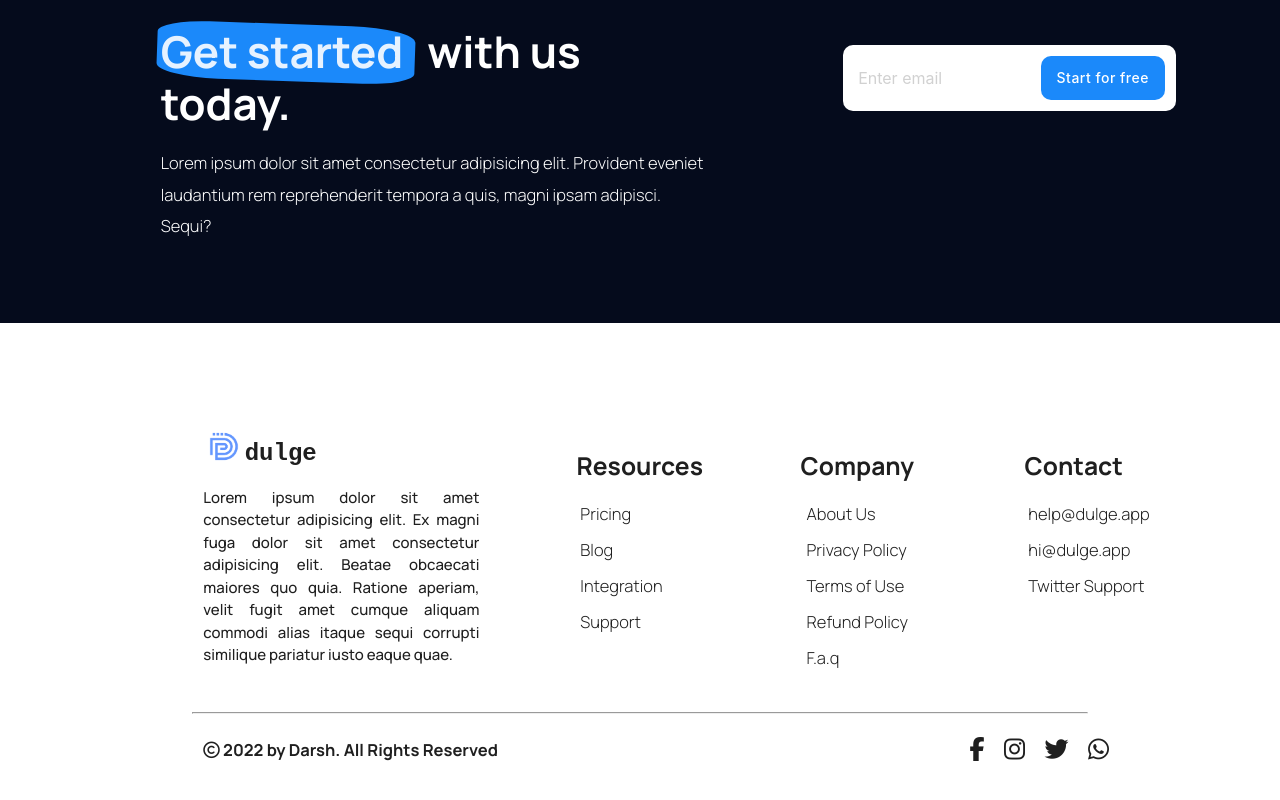
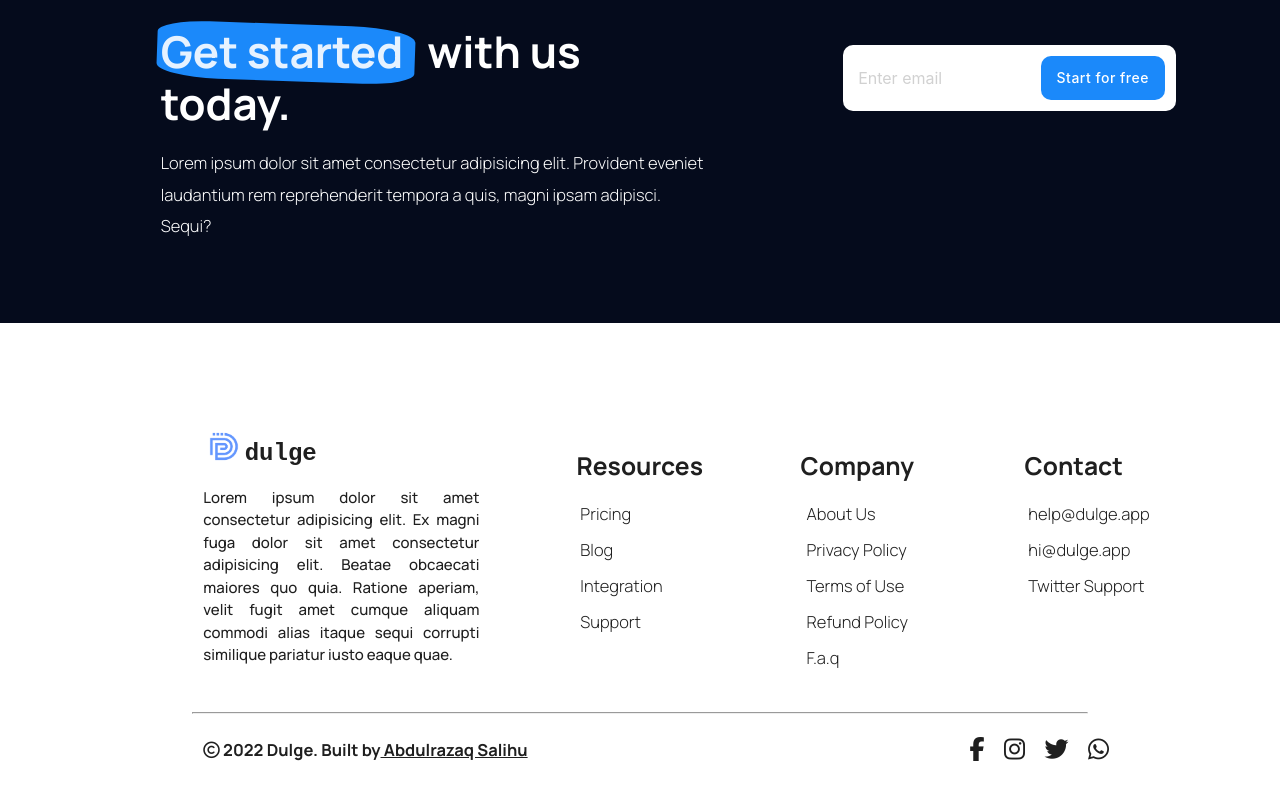
Before and after one commit to abdrzqsalihu/dulge-app, a React (Vite) app: page / in a window 1280 px wide. Shown: the part 6058-6858 px from the top of the page. Built offline with nearby package versions, Linux system fonts and the light colour scheme; no server answers.

Commit message:
changed the content in the copyright section

```diff
--- a/src/Components/Footer.jsx
+++ b/src/Components/Footer.jsx
@@ -80,7 +80,8 @@ function Footer() {
                <hr />
                <div className="row">
                     <div className="col l5 m6 s12">
-                    <p className="text-black" style={{fontWeight:"bold", fontSize:"1.1rem"}}> <i className="fa-regular fa-copyright"></i> {(new Date().getFullYear())} by Darsh. All Rights Reserved</p>
+                    <p className="text-black" style={{fontWeight:"bold", fontSize:"1.1rem"}}> <i className="fa-regular fa-copyright"></i> {(new Date().getFullYear())} Dulge. Built by
+                    <a href="https://abdrzqsalihu.vercel.app/" target="_blank" className="text-black" style={{textDecoration:"underline"}}> Abdulrazaq Salihu</a></p>
                     </div>
                     <div className="col l4 m4 s12 push-l5 push-m3">
                     <ul>
```
